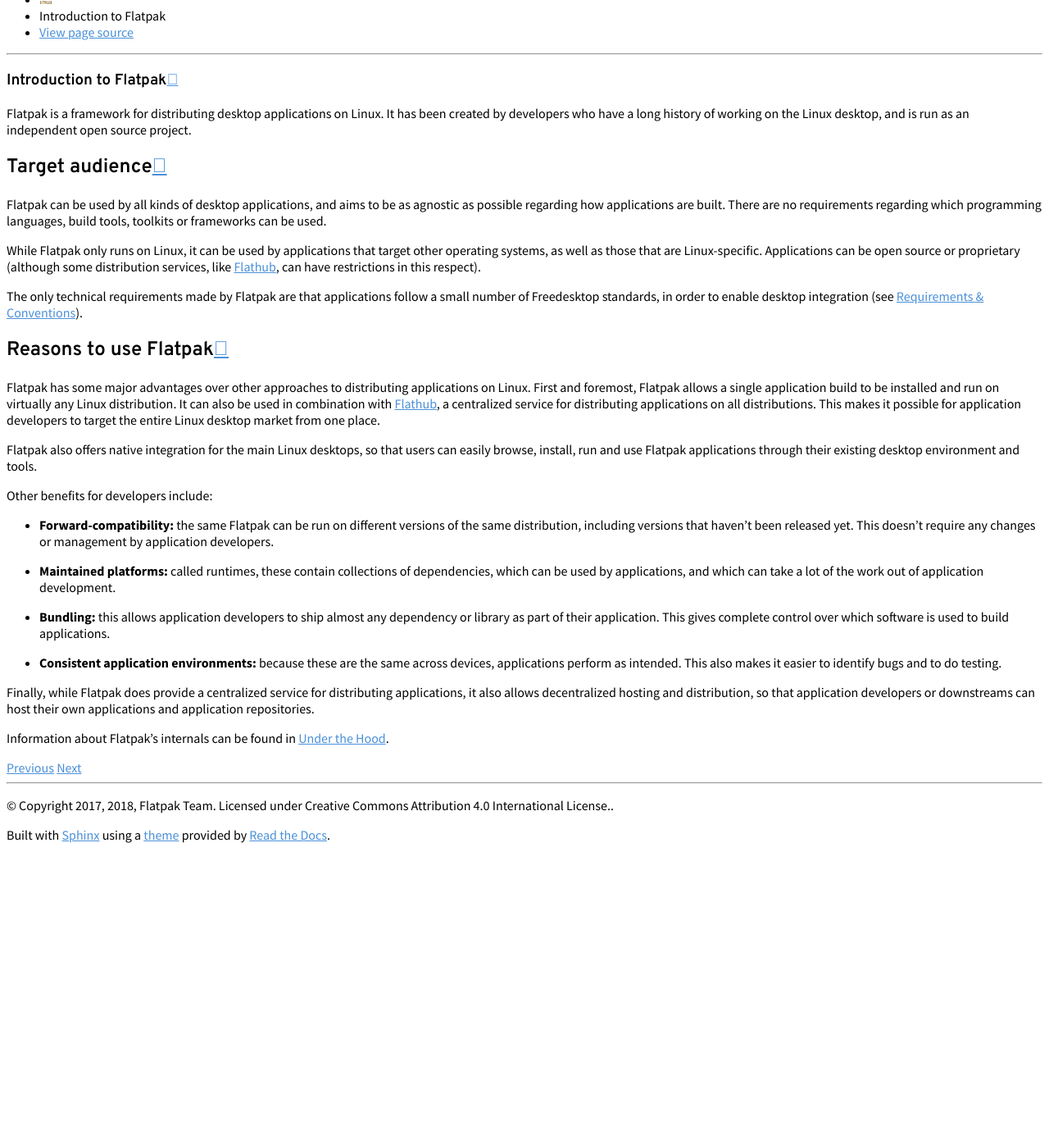
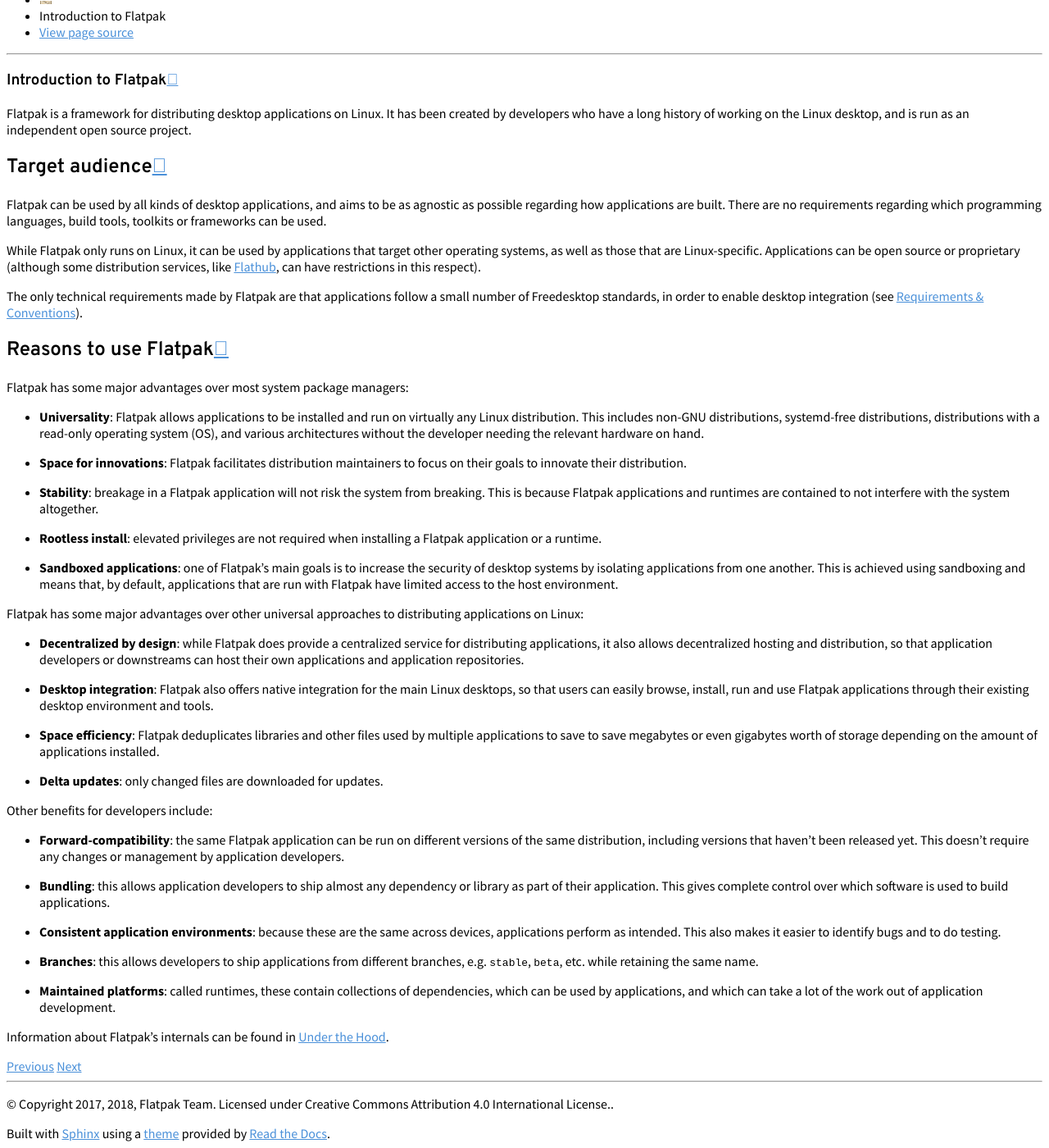
Before and after one commit to flatpak/flatpak-docs, a Sphinx documentation site: the page built from docs/introduction.rst, in a window 1280 px wide and 1400 px high, scrolled down 333 px. Shown: the whole window at 82% size. Built offline with Sphinx 7.4.7 and the Read the Docs theme 2.0.0, drawn with Linux system fonts in a browser that asks for light colours; before the commit the page ends 1369 px from its top, so only the background shows below that.

Commit message:
Expand Reasons to use Flatpak

```diff
--- a/docs/introduction.rst
+++ b/docs/introduction.rst
@@ -25,36 +25,53 @@ small number of Freedesktop standards, in order to enable desktop integration
 Reasons to use Flatpak
 ----------------------
 
-Flatpak has some major advantages over other approaches to distributing
-applications on Linux. First and foremost, Flatpak allows a single application
-build to be installed and run on virtually any Linux distribution. It can also
-be used in combination with `Flathub <https://flathub.org/>`_, a centralized
-service for distributing applications on all distributions. This makes it
-possible for application developers to target the entire Linux desktop market
-from one place.
+Flatpak has some major advantages over most system package managers:
 
-Flatpak also offers native integration for the main Linux desktops, so that
-users can easily browse, install, run and use Flatpak applications through
-their existing desktop environment and tools.
+- **Universality**: Flatpak allows applications to be installed and run on virtually any Linux
+  distribution. This includes non-GNU distributions, systemd-free distributions,
+  distributions with a read-only operating system (OS), and various architectures without the
+  developer needing the relevant hardware on hand.
+- **Space for innovations**: Flatpak facilitates distribution maintainers to focus on their goals
+  to innovate their distribution.
+- **Stability**: breakage in a Flatpak application will not risk the system from breaking.
+  This is because Flatpak applications and runtimes are contained to not interfere
+  with the system altogether.
+- **Rootless install**: elevated privileges are not required when installing a Flatpak
+  application or a runtime.
+- **Sandboxed applications**: one of Flatpak's main goals is to increase the security of desktop
+  systems by isolating applications from one another. This is achieved using sandboxing and means
+  that, by default, applications that are run with Flatpak have limited access to the host environment.
+
+Flatpak has some major advantages over other universal approaches to distributing
+applications on Linux:
+
+- **Decentralized by design**: while Flatpak does provide a centralized service for distributing
+  applications, it also allows decentralized hosting and distribution, so that
+  application developers or downstreams can host their own applications and
+  application repositories.
+- **Desktop integration**: Flatpak also offers native integration for the main Linux desktops, so that
+  users can easily browse, install, run and use Flatpak applications through
+  their existing desktop environment and tools.
+- **Space efficiency**: Flatpak deduplicates libraries and other files used by multiple
+  applications to save to save megabytes or even gigabytes worth of storage depending on
+  the amount of applications installed.
+- **Delta updates**: only changed files are downloaded for updates.
 
 Other benefits for developers include:
 
-- **Forward-compatibility:** the same Flatpak can be run on different versions
+- **Forward-compatibility**: the same Flatpak application can be run on different versions
   of the same distribution, including versions that haven't been released
   yet. This doesn't require any changes or management by application developers.
-- **Maintained platforms:** called runtimes, these contain collections of
+- **Bundling**: this allows application developers to ship almost any
+  dependency or library as part of their application. This gives complete
+  control over which software is used to build applications.
+- **Consistent application environments**: because these are the same across
+  devices, applications perform as intended. This also makes it easier to
+  identify bugs and to do testing.
+- **Branches**: this allows developers to ship applications from different
+  branches, e.g. ``stable``, ``beta``, etc. while retaining the same name.
+- **Maintained platforms**: called runtimes, these contain collections of
   dependencies, which can be used by applications, and which can take a lot
   of the work out of application development.
-- **Bundling:** this allows application developers to ship almost any
-  dependency or library as part of their application. This gives complete
-  control over which software is used to build applications.
-- **Consistent application environments:** because these are the same across
-  devices, applications perform as intended. This also makes it easier to
-  identify bugs and to do testing.
-
-Finally, while Flatpak does provide a centralized service for distributing
-applications, it also allows decentralized hosting and distribution, so that
-application developers or downstreams can host their own applications and
-application repositories.
 
 Information about Flatpak's internals can be found in :doc:`under-the-hood`.
```
